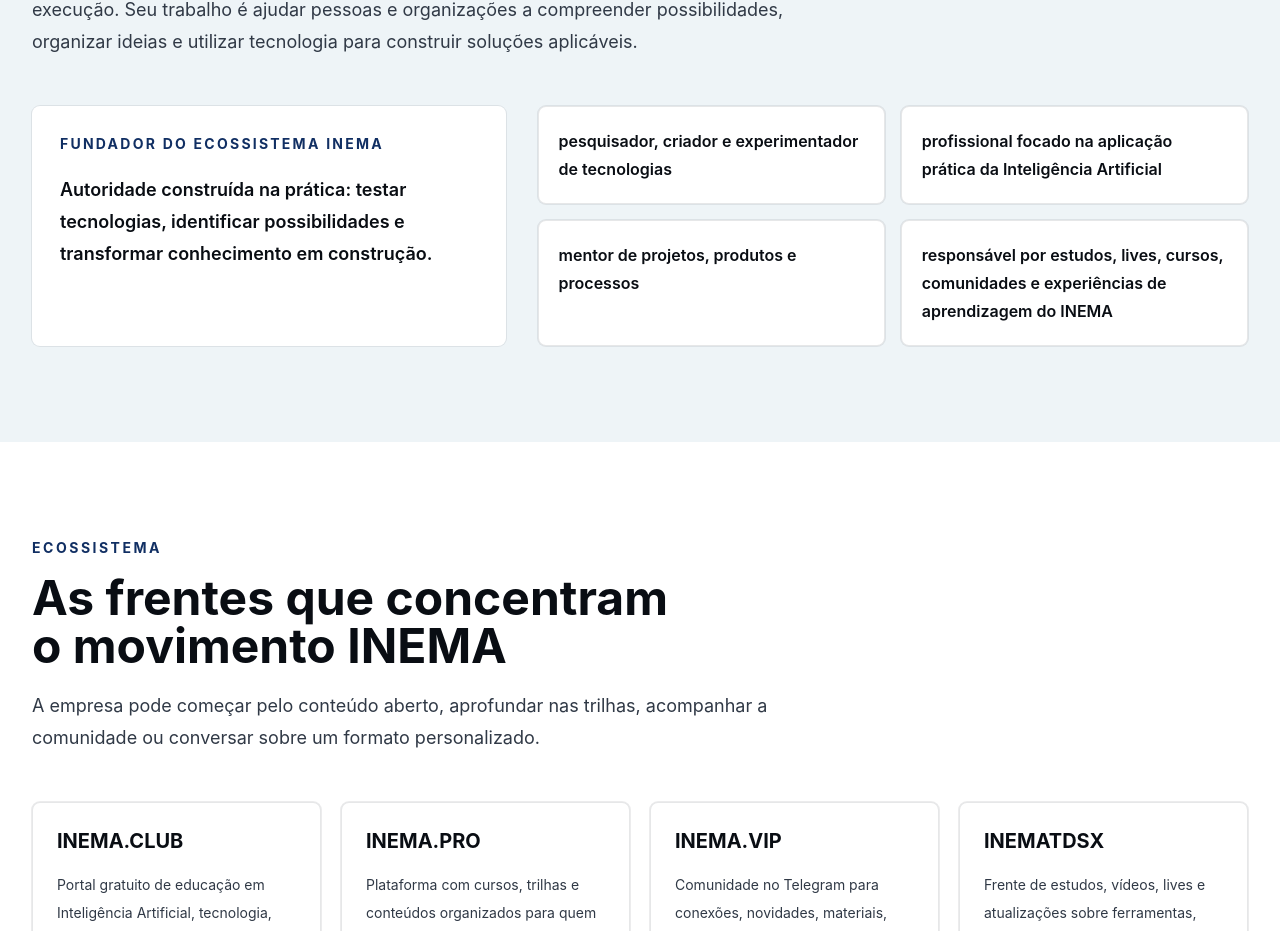
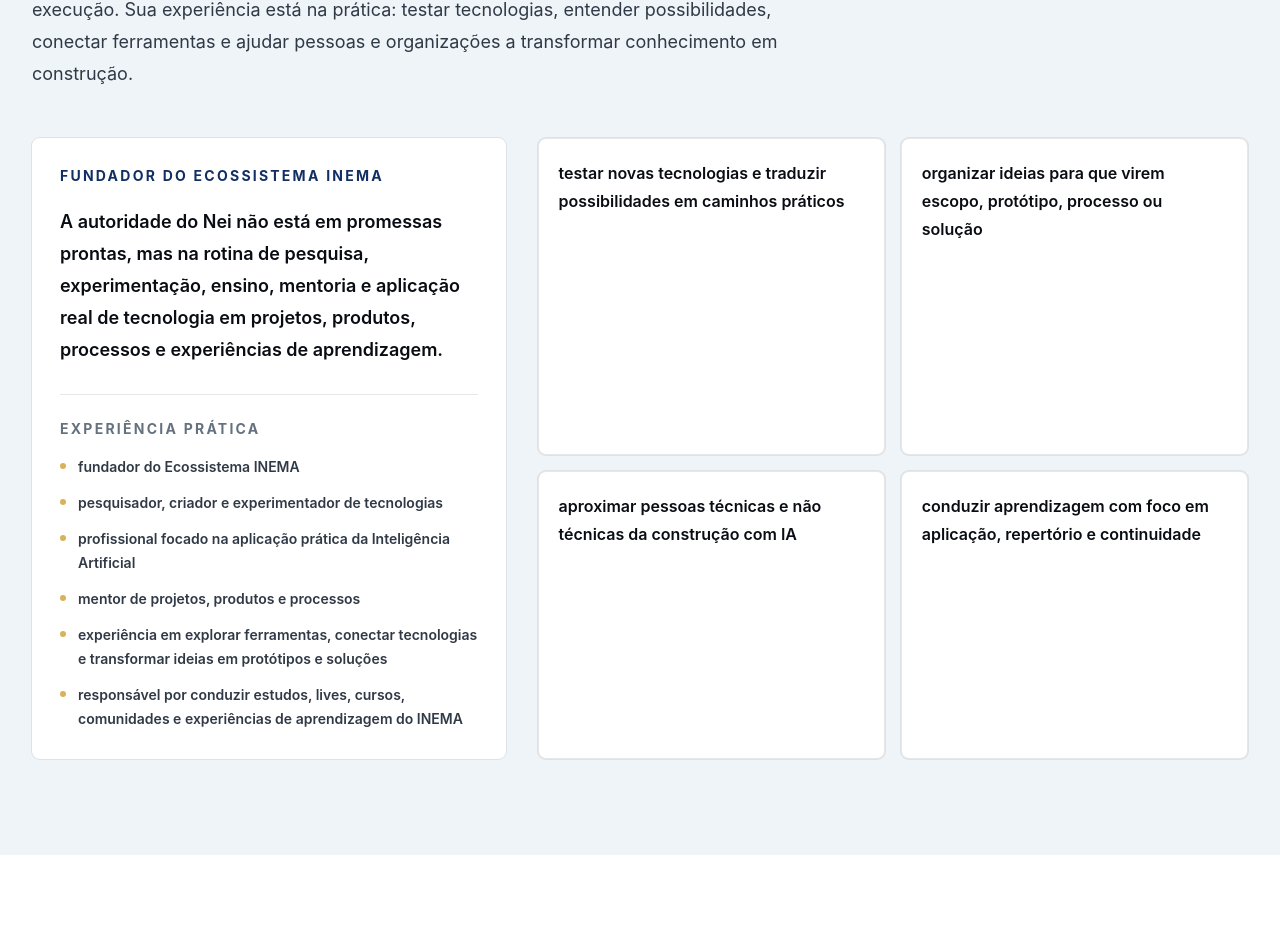
Before and after one commit to ProfeAleEspanol/divulgacaoecosistema, a Next.js app: page / in a window 1280 px wide. Shown: the part 7117-8048 px from the top of the page. Built offline with nearby package versions, Linux system fonts and the light colour scheme; no server answers.

Commit message:
Expand Nei experience section

```diff
--- a/app/page.tsx
+++ b/app/page.tsx
@@ -337,9 +337,24 @@
             {siteContent.nei.role}
           </p>
           <p className="mt-5 text-lg font-semibold leading-8 text-graphite-800">
-            Autoridade construída na prática: testar tecnologias, identificar
-            possibilidades e transformar conhecimento em construção.
+            {siteContent.nei.experienceSummary}
           </p>
+          <div className="mt-7 border-t border-graphite-900/10 pt-6">
+            <p className="text-sm font-bold uppercase tracking-[0.16em] text-graphite-500">
+              Experiência prática
+            </p>
+            <ul className="mt-4 grid gap-3">
+              {siteContent.nei.experienceItems.map((item) => (
+                <li
+                  key={item}
+                  className="flex gap-3 text-sm font-semibold leading-6 text-graphite-700"
+                >
+                  <span className="mt-2 h-1.5 w-1.5 shrink-0 rounded-full bg-inema-gold" />
+                  {item}
+                </li>
+              ))}
+            </ul>
+          </div>
         </div>
         <div className="grid gap-4 sm:grid-cols-2">
           {siteContent.nei.bullets.map((item) => (
--- a/src/data/site-content.ts
+++ b/src/data/site-content.ts
@@ -268,12 +268,22 @@
     title: "Nei Maldaner",
     role: "Fundador do Ecossistema INEMA",
     description:
-      "Nei Maldaner atua no encontro entre Inteligência Artificial, comportamento, estratégia e execução. Seu trabalho é ajudar pessoas e organizações a compreender possibilidades, organizar ideias e utilizar tecnologia para construir soluções aplicáveis.",
-    bullets: [
+      "Nei Maldaner atua no encontro entre Inteligência Artificial, comportamento, estratégia e execução. Sua experiência está na prática: testar tecnologias, entender possibilidades, conectar ferramentas e ajudar pessoas e organizações a transformar conhecimento em construção.",
+    experienceSummary:
+      "A autoridade do Nei não está em promessas prontas, mas na rotina de pesquisa, experimentação, ensino, mentoria e aplicação real de tecnologia em projetos, produtos, processos e experiências de aprendizagem.",
+    experienceItems: [
+      "fundador do Ecossistema INEMA",
       "pesquisador, criador e experimentador de tecnologias",
       "profissional focado na aplicação prática da Inteligência Artificial",
       "mentor de projetos, produtos e processos",
-      "responsável por estudos, lives, cursos, comunidades e experiências de aprendizagem do INEMA",
+      "experiência em explorar ferramentas, conectar tecnologias e transformar ideias em protótipos e soluções",
+      "responsável por conduzir estudos, lives, cursos, comunidades e experiências de aprendizagem do INEMA",
+    ],
+    bullets: [
+      "testar novas tecnologias e traduzir possibilidades em caminhos práticos",
+      "organizar ideias para que virem escopo, protótipo, processo ou solução",
+      "aproximar pessoas técnicas e não técnicas da construção com IA",
+      "conduzir aprendizagem com foco em aplicação, repertório e continuidade",
     ],
   },
   ecosystem: [
```
